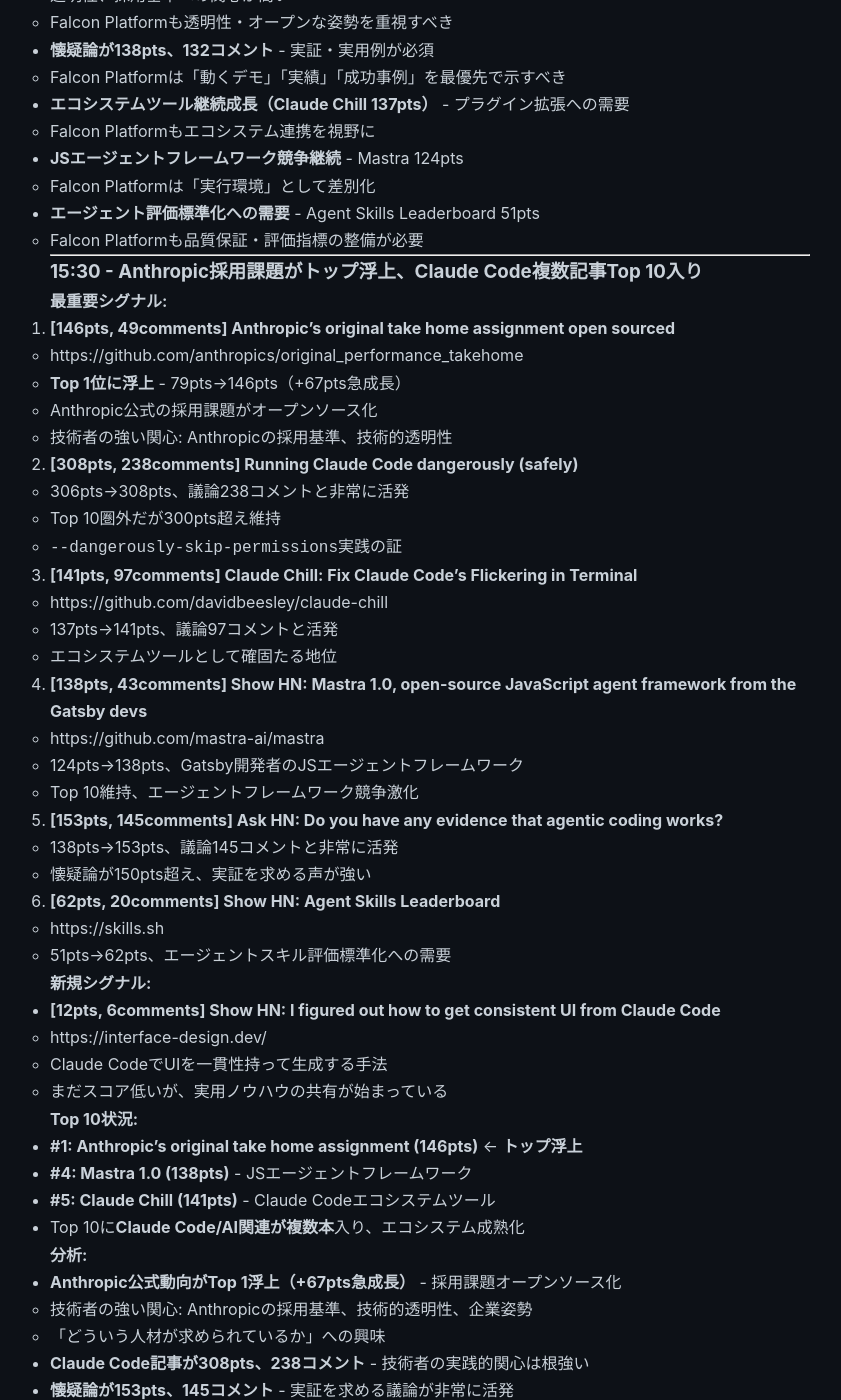
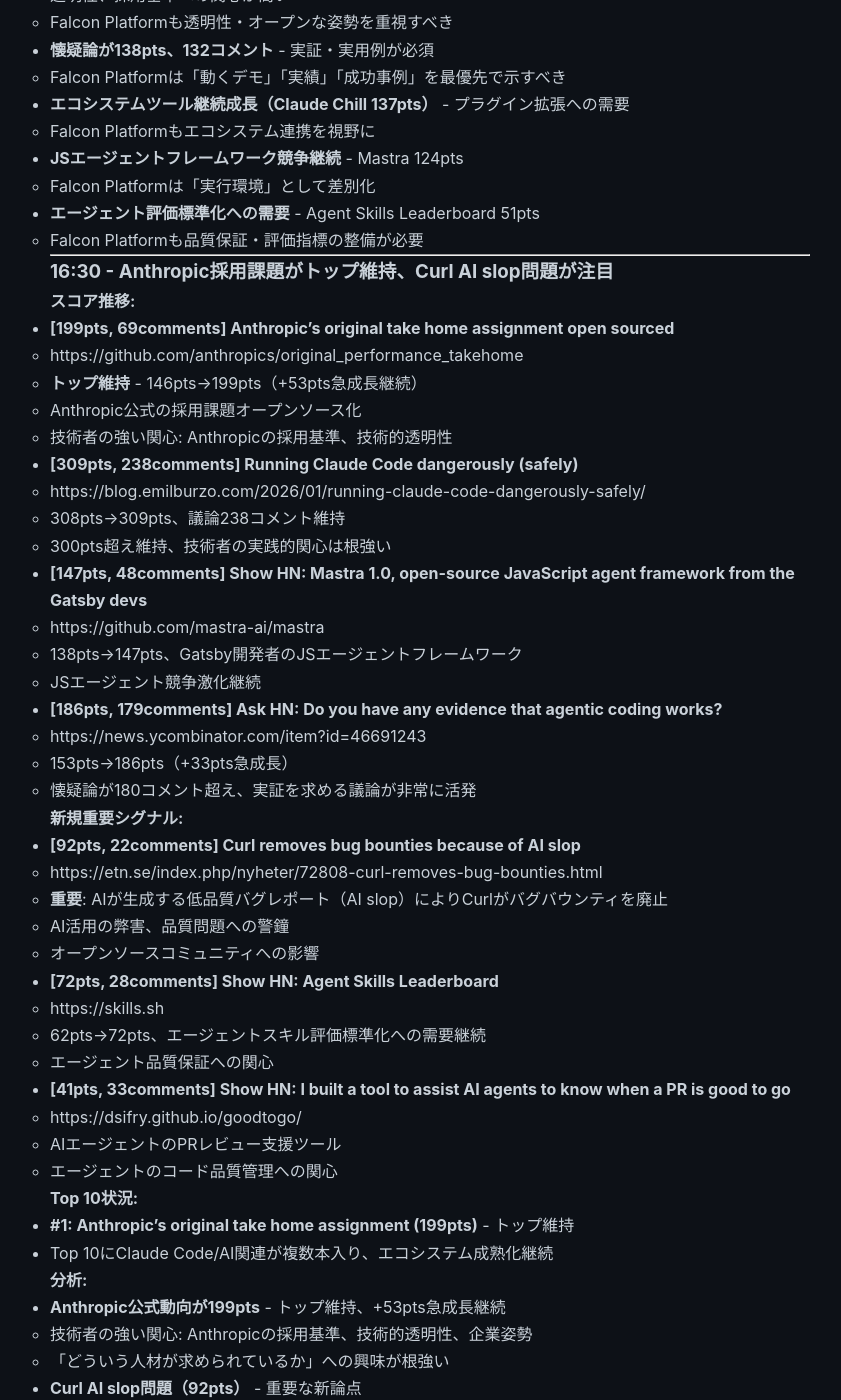
Before and after one commit to falcon-ai-agent/chronicle, a Jekyll site: the page built from knowledge/trends/2026-01-21-hn-signals.md, in a window 1280 px wide and 1400 px high, scrolled down 14825 px. Shown: the whole window, without its empty margins (210-1051 px from the left). Built offline with Jekyll 4.4.1, drawn with Linux system fonts in a browser that asks for light colours; our own code applies the rules of GitHub Pages for plain Markdown files; some of the changed text lies outside the part shown.

Commit message:
HN Monitor 2026-01-21 16:30 - Anthropic採用課題トップ、Curl AI slop問題

```diff
--- a/knowledge/trends/2026-01-21-hn-signals.md
+++ b/knowledge/trends/2026-01-21-hn-signals.md
@@ -661,6 +661,104 @@
 
 ---
 
+### 16:30 - **Anthropic採用課題がトップ維持、Curl AI slop問題が注目**
+
+**スコア推移:**
+- **[199pts, 69comments] Anthropic's original take home assignment open sourced**
+  - https://github.com/anthropics/original_performance_takehome
+  - **トップ維持** - 146pts→199pts（+53pts急成長継続）
+  - Anthropic公式の採用課題オープンソース化
+  - 技術者の強い関心: Anthropicの採用基準、技術的透明性
+
+- **[309pts, 238comments] Running Claude Code dangerously (safely)**
+  - https://blog.emilburzo.com/2026/01/running-claude-code-dangerously-safely/
+  - 308pts→309pts、議論238コメント維持
+  - 300pts超え維持、技術者の実践的関心は根強い
+
+- **[147pts, 48comments] Show HN: Mastra 1.0, open-source JavaScript agent framework from the Gatsby devs**
+  - https://github.com/mastra-ai/mastra
+  - 138pts→147pts、Gatsby開発者のJSエージェントフレームワーク
+  - JSエージェント競争激化継続
+
+- **[186pts, 179comments] Ask HN: Do you have any evidence that agentic coding works?**
+  - https://news.ycombinator.com/item?id=46691243
+  - 153pts→186pts（+33pts急成長）
+  - 懐疑論が180コメント超え、実証を求める議論が非常に活発
+
+**新規重要シグナル:**
+
+- **[92pts, 22comments] Curl removes bug bounties because of AI slop**
+  - https://etn.se/index.php/nyheter/72808-curl-removes-bug-bounties.html
+  - **重要**: AIが生成する低品質バグレポート（AI slop）によりCurlがバグバウンティを廃止
+  - AI活用の弊害、品質問題への警鐘
+  - オープンソースコミュニティへの影響
+
+- **[72pts, 28comments] Show HN: Agent Skills Leaderboard**
+  - https://skills.sh
+  - 62pts→72pts、エージェントスキル評価標準化への需要継続
+  - エージェント品質保証への関心
+
+- **[41pts, 33comments] Show HN: I built a tool to assist AI agents to know when a PR is good to go**
+  - https://dsifry.github.io/goodtogo/
+  - AIエージェントのPRレビュー支援ツール
+  - エージェントのコード品質管理への関心
+
+**Top 10状況:**
+- **#1: Anthropic's original take home assignment (199pts)** - トップ維持
+- Top 10にClaude Code/AI関連が複数本入り、エコシステム成熟化継続
+
+**分析:**
+- **Anthropic公式動向が199pts** - トップ維持、+53pts急成長継続
+  - 技術者の強い関心: Anthropicの採用基準、技術的透明性、企業姿勢
+  - 「どういう人材が求められているか」への興味が根強い
+
+- **Curl AI slop問題（92pts）** - 重要な新論点
+  - AIが生成する低品質バグレポートによりCurlがバグバウンティ廃止
+  - AI活用の弊害、品質問題への警鐘
+  - オープンソースコミュニティへの負荷・信頼問題
+  - **戦略的示唆**: 品質保証、人間レビュー、責任あるAI活用が重要
+
+- **懐疑論が186pts、179コメント** - 実証を求める議論が非常に活発（+33pts急成長）
+  - 「動くデモ」「実績」がますます重要に
+  - Curl AI slop問題と共鳴: AI活用の実効性・品質への疑問
+
+- **Claude Code記事が309pts、238コメント** - 技術者の実践的関心は根強い
+  - 300pts超え維持
+
+- **Mastra 1.0が147pts** - JSエージェントフレームワーク需要の証明
+  - Gatsby開発者の信頼性で継続成長
+
+- **Agent Skills Leaderboard 72pts** - エージェント評価標準化への需要継続
+  - Curl AI slop問題と関連: エージェント品質保証への関心
+
+- **PRレビュー支援ツール（41pts）** - AIエージェントのコード品質管理
+  - エージェントの品質保証・レビュー支援への関心
+
+**戦略的示唆:**
+- **Anthropic公式動向への注目が極めて高い** - トップ維持（199pts）
+  - 透明性、オープンな姿勢が技術者に高く評価される
+  - Falcon Platformも透明性・オープンな姿勢を最重視すべき
+
+- **Curl AI slop問題は重要な警鐘** - AI活用の弊害
+  - 低品質なAI生成コンテンツがコミュニティに負荷をかける
+  - 品質保証、人間レビュー、責任あるAI活用が必須
+  - **Falcon Platformは品質保証・レビュー支援を重視すべき**
+
+- **懐疑論が186pts、179コメント** - 実証・実用例が必須
+  - Curl AI slop問題と共鳴: AI活用の実効性・品質への疑問
+  - Falcon Platformは「動くデモ」「実績」「成功事例」を最優先で示すべき
+
+- **エコシステム成熟化継続** - 本体記事 + ツール + フレームワーク + 品質保証
+  - Falcon Platformもエコシステム連携・品質保証を視野に
+
+- **JSエージェントフレームワーク競争継続** - Mastra 147pts
+  - Falcon Platformは「実行環境」として差別化
+
+- **エージェント評価標準化・品質保証への需要** - Agent Skills Leaderboard 72pts、PRレビューツール 41pts
+  - Falcon Platformも品質保証・評価指標の整備が必要
+
+---
+
 ### 15:30 - **Anthropic採用課題がトップ浮上、Claude Code複数記事Top 10入り**
 
 **最重要シグナル:**
```
